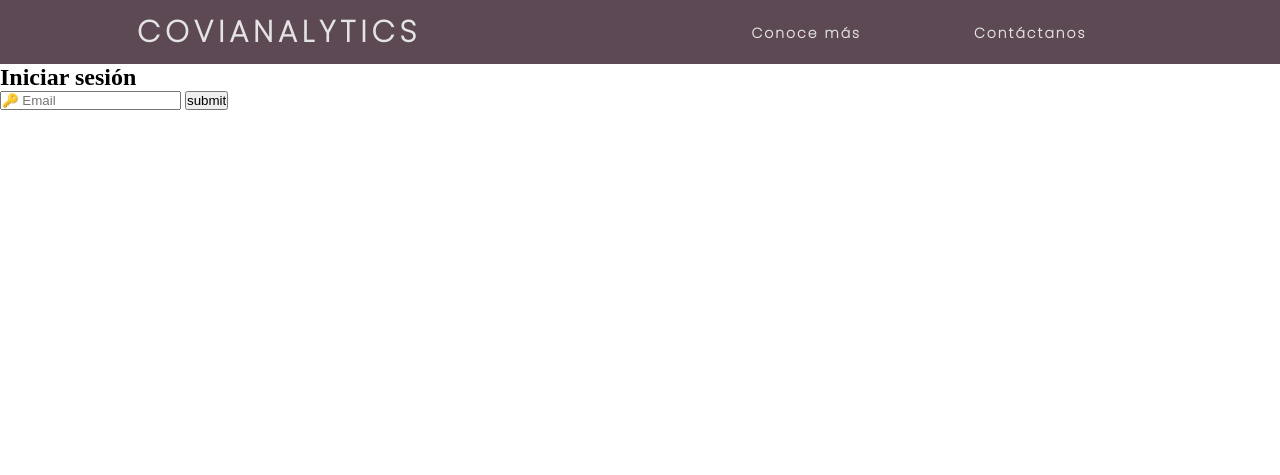
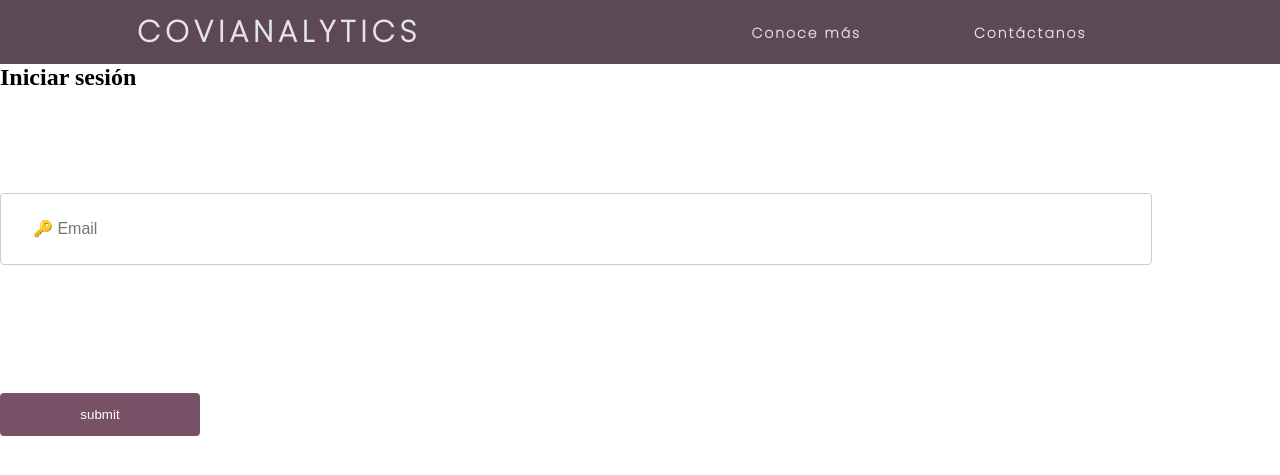
Before and after one commit to ernestolopezvv/covianalytics, a PHP site: page / in a window 1280 px wide. Shown: the top 475 px of the page. Run offline with PHP 8.4, Linux system fonts and the light colour scheme.

Commit message:
Update style.css

```diff
--- a/style.css
+++ b/style.css
@@ -126,9 +126,46 @@ nav{
 	opacity:50%
 }
 
+
 /*Index*/
-.format{
-	background-color: #AD99A4;
+.format-index{
+	background-color: #efefef;
+	border-radius:8px;
+    border: 1px solid #ccc;
+	position:relative;
+	bottom: -15%;
+	left: 35%;
+	width: 30%;
+	text-align: center;
+	font-family: Candara;
+
+}
+
+input[type=email] {
+  width: 90%;
+  padding: 2% 2.5%;
+  margin: 8% 0;
+  display: inline-block;
+  border: 1px solid #ccc;
+  border-radius: 4px;
+  box-sizing: border-box;
+  font-size: 100%;
+  background-color: #fff;
+}
+
+input[type=submit] {
+  width: 200px;
+  background-color: #795167;
+  color: white;
+  padding: 14px 20px;
+  margin: 2% 0;
+  border: none;
+  border-radius: 4px;
+  cursor: pointer;
+}
+
+input[type=submit]:hover {
+  background-color: #9F9F9F;
 }
 /* Conoce más */
 
@@ -174,6 +211,7 @@ nav{
 /*Contactanos*/
 .contacts {
 	background-color: #AD99A4;
+	border-radius:6px;
 	height:63%;
 	width:30%;
 	position:relative;
@@ -183,7 +221,6 @@ nav{
 }
 
 .contact {
-	/*background-color: #b5b;*/
 	height:20%;
 	width:90%;
 	position:relative;
@@ -195,7 +232,6 @@ nav{
 
 .data-contact {
 	width:57%;
-	/*background-color: #ff0;*/
 	position:relative;
 	left:35%;
 	bottom: 80%;
@@ -217,3 +253,8 @@ nav{
 	position:relative;
 	bottom: 45%;
 }
+
+.pos{
+	left:80%;
+	position:relative;
+}
```
